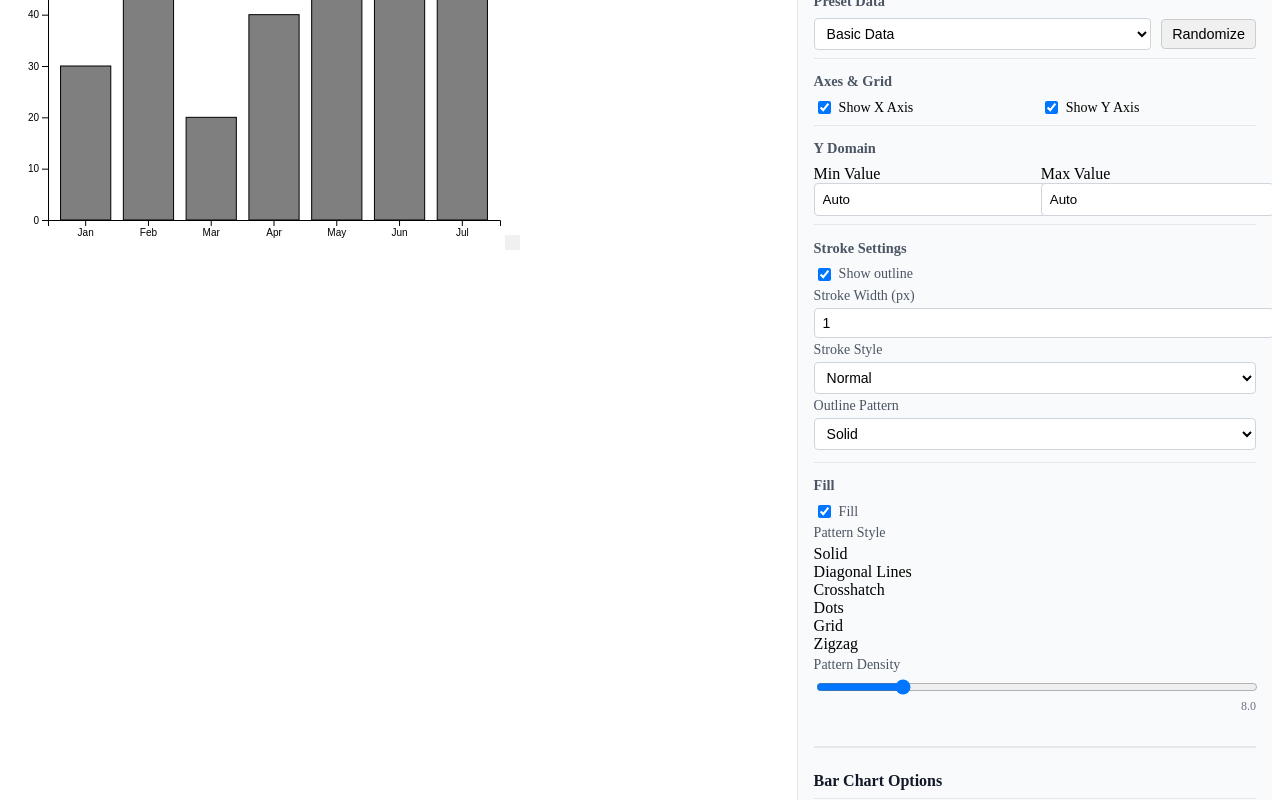
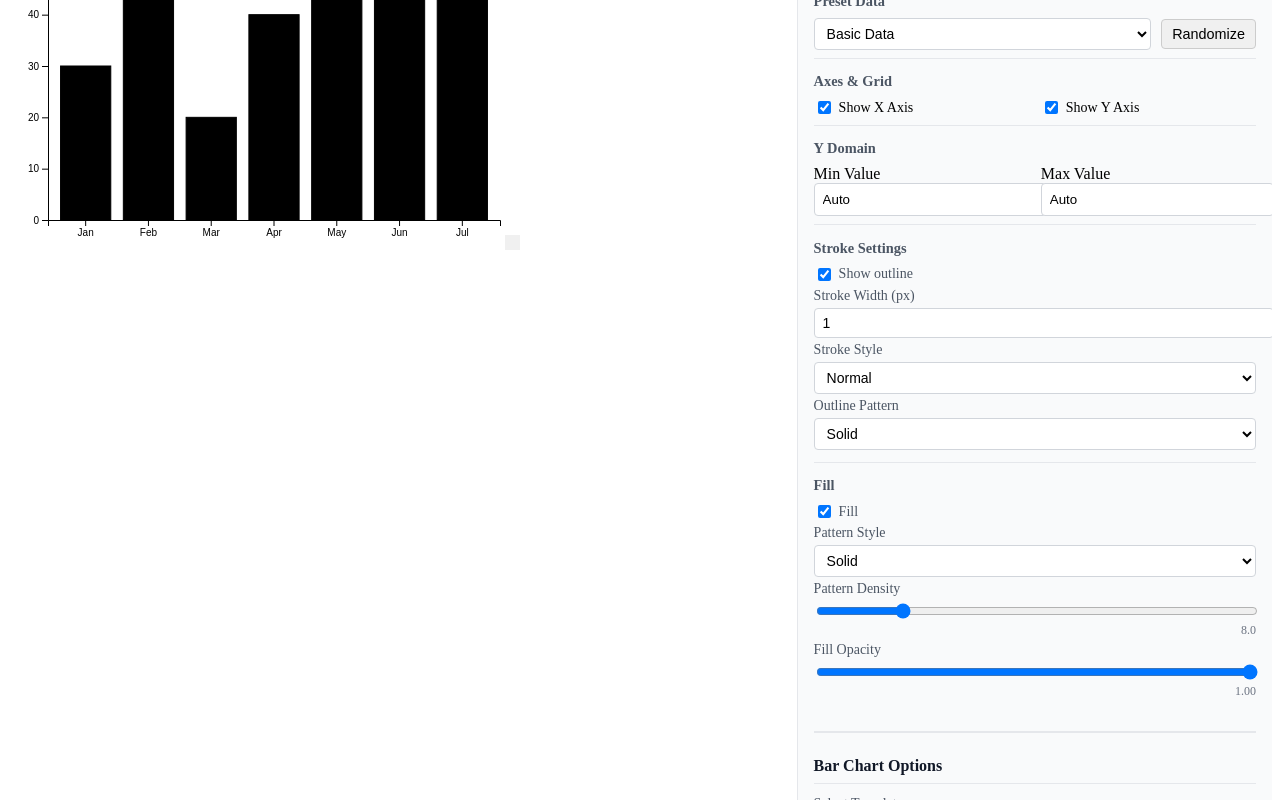
Before and after one commit to KimSeonGyeom/Chart-Outliner, a Next.js app: page / in a window 1280 px wide. Both pictures are taken after a click on the checkbox "Fill". Shown: the part 427-1227 px from the top of the page. Built offline with nearby package versions, Linux system fonts and the light colour scheme.

Commit message:
line fill reset, fillOpacity set to 1

```diff
--- a/components/charts/BarChart.jsx
+++ b/components/charts/BarChart.jsx
@@ -17,7 +17,7 @@ const BarChart = ({
   barStrokeColor = '#000',
   barStrokeWidth = 1,
   barFill = false,
-  barFillOpacity = 0.5,
+  barFillOpacity = 1,
   barFillPattern = 'solid',
   barFillZoomLevel = 8,
   barStrokePattern = 'solid',
--- a/components/charts/LineChartControls.jsx
+++ b/components/charts/LineChartControls.jsx
@@ -66,6 +66,7 @@ function LineChartControls({
   const fill = useChartStore(state => state.fillSettings.fill);
   const fillPattern = useChartStore(state => state.fillSettings.fillPattern);
   const fillZoomLevel = useChartStore(state => state.fillSettings.fillZoomLevel);
+  const fillOpacity = useChartStore(state => state.fillSettings.fillOpacity);
 
   // Chart data
   const chartData = useChartStore(state => state.chartData);
@@ -331,6 +332,7 @@ function LineChartControls({
               fill={fill}
               fillPattern={fillPattern}
               fillZoomLevel={fillZoomLevel}
+              fillOpacity={fillOpacity}
               lineStrokePattern={lineStrokePattern}
               lineStrokeWidth={lineStrokeWidth}
               lineStrokeStyle={lineStrokeStyle}
--- a/components/controls/line/LineAppearanceSection.jsx
+++ b/components/controls/line/LineAppearanceSection.jsx
@@ -1,5 +1,4 @@
 import React from 'react';
-import './LinePointsSection.scss';
 
 const LineAppearanceSection = ({
   curveType,
--- a/components/controls/line/LinePointsSection.scss
+++ /dev/null
@@ -1,90 +0,0 @@
-.control-slider {
-  display: flex;
-  flex-direction: row;
-  justify-content: space-between;
-
-  label {
-    width: 50%;
-  }
-
-  .range-value {
-    width: fit-content;
-    text-align: right;
-  }
-}
-
-.point-preview-container {
-  width: 40px;
-  height: 40px;
-  padding: 5px;
-  border: 1px solid #ddd;
-  border-radius: 4px;
-  display: flex;
-  align-items: center;
-  justify-content: center;
-
-  .point-shape-preview {
-    position: relative;
-    width: 20px;
-    height: 20px;
-
-    &.circle {
-      background-color: #333;
-      border-radius: 50%;
-    }
-
-    &.square {
-      background-color: #333;
-    }
-
-    &.triangle {
-      width: 0;
-      height: 0;
-      border-left: 10px solid transparent;
-      border-right: 10px solid transparent;
-      border-bottom: 18px solid #333;
-    }
-
-    &.diamond {
-      transform: rotate(45deg);
-      background-color: #333;
-    }
-
-    &.cross {
-      &::before,
-      &::after {
-        content: '';
-        position: absolute;
-        background-color: #333;
-      }
-
-      &::before {
-        left: 9px;
-        top: 0;
-        width: 2px;
-        height: 20px;
-      }
-
-      &::after {
-        top: 9px;
-        left: 0;
-        width: 20px;
-        height: 2px;
-      }
-    }
-
-    &.star {
-      background-color: transparent;
-      position: relative;
-
-      &::before {
-        content: '★';
-        color: #333;
-        font-size: 20px;
-        position: absolute;
-        top: -3px;
-        left: 0;
-      }
-    }
-  }
-}
--- a/components/controls/shared/FillSection.jsx
+++ b/components/controls/shared/FillSection.jsx
@@ -16,6 +16,7 @@ const FillSection = () => {
   const fill = useChartStore(state => state.fillSettings.fill);
   const fillPattern = useChartStore(state => state.fillSettings.fillPattern);
   const fillZoomLevel = useChartStore(state => state.fillSettings.fillZoomLevel);
+  const fillOpacity = useChartStore(state => state.fillSettings.fillOpacity);
   const updateFillSettings = useChartStore(state => state.updateFillSettings);
 
   // Use the previewZoomLevel from the UI store for immediate visual feedback
@@ -31,8 +32,8 @@ const FillSection = () => {
     updateFillSettings({ fill: checked });
   };
 
-  const handlePatternChange = (pattern) => {
-    updateFillSettings({ fillPattern: pattern });
+  const handlePatternChange = (e) => {
+    updateFillSettings({ fillPattern: e.target.value });
   };
 
   const handleZoomChange = (e) => {
@@ -44,6 +45,11 @@ const FillSection = () => {
   const finalizeZoomChange = () => {
     // Apply the final zoom level when slider interaction ends
     updateFillSettings({ fillZoomLevel: previewZoomLevel });
+  };
+
+  const handleOpacityChange = (e) => {
+    const newOpacity = parseFloat(e.target.value);
+    updateFillSettings({ fillOpacity: newOpacity });
   };
 
   return (
@@ -64,22 +70,27 @@ const FillSection = () => {
           <>
             <div className="control-row">
               <label>Pattern Style</label>
-              <div className="fill-pattern-options">
-                {fillPatternOptions.map((option) => (
+              <div className="dropdown-container">
+                <select
+                  value={fillPattern}
+                  onChange={handlePatternChange}
+                  className="dropdown-select"
+                >
+                  {fillPatternOptions.map(option => (
+                    <option key={option.value} value={option.value}>
+                      {option.label}
+                    </option>
+                  ))}
+                </select>
+                <div className="fill-preview-container">
                   <div
-                    key={option.value}
-                    className={`fill-pattern-option ${fillPattern === option.value ? 'selected' : ''}`}
-                    onClick={() => handlePatternChange(option.value)}
-                  >
-                    <div
-                      className={`fill-pattern-preview ${option.value}`}
-                      style={{
-                        backgroundSize: `${previewZoomLevel}px ${previewZoomLevel}px`
-                      }}
-                    />
-                    <span>{option.label}</span>
-                  </div>
-                ))}
+                    className={`fill-pattern-preview ${fillPattern}`}
+                    style={{
+                      backgroundSize: `${previewZoomLevel}px ${previewZoomLevel}px`,
+                      opacity: fillOpacity
+                    }}
+                  />
+                </div>
               </div>
             </div>
 
@@ -99,6 +110,21 @@ const FillSection = () => {
                 <div className="range-value">{previewZoomLevel.toFixed(1)}</div>
               </div>
             </div>
+
+            <div className="control-row">
+              <label>Fill Opacity</label>
+              <input
+                type="range"
+                min="0"
+                max="1"
+                step="0.05"
+                value={fillOpacity}
+                onChange={handleOpacityChange}
+              />
+              <div className="range-display">
+                <div className="range-value">{fillOpacity.toFixed(2)}</div>
+              </div>
+            </div>
           </>
         )}
       </div>
--- a/components/controls/shared/FillSection.scss
+++ b/components/controls/shared/FillSection.scss
@@ -112,3 +112,102 @@
     color: #666;
   }
 }
+
+// New dropdown styles
+.dropdown-container {
+  display: flex;
+  align-items: center;
+  margin-top: 5px;
+  gap: 10px;
+}
+
+.dropdown-select {
+  flex: 1;
+  padding: 8px;
+  border: 1px solid #ddd;
+  border-radius: 4px;
+  background-color: #fff;
+  cursor: pointer;
+  font-size: 14px;
+  min-width: 150px;
+
+  &:hover {
+    border-color: #aaa;
+  }
+
+  &:focus {
+    outline: none;
+    border-color: #1890ff;
+    box-shadow: 0 0 0 2px rgba(24, 144, 255, 0.2);
+  }
+}
+
+.fill-preview-container {
+  width: 60px;
+  height: 28px;
+  padding: 5px;
+  border: 1px solid #ddd;
+  border-radius: 4px;
+  display: flex;
+  align-items: center;
+  justify-content: center;
+
+  .fill-pattern-preview {
+    width: 50px;
+    height: 18px;
+    border: 1px solid #333;
+
+    &.solid {
+      background-color: #333;
+    }
+
+    &.diagonal {
+      background-image: repeating-linear-gradient(
+        45deg,
+        #333,
+        #333 2px,
+        transparent 2px,
+        transparent 8px
+      );
+    }
+
+    &.crosshatch {
+      background-image:
+        repeating-linear-gradient(
+          45deg,
+          #333,
+          #333 2px,
+          transparent 2px,
+          transparent 8px
+        ),
+        repeating-linear-gradient(
+          -45deg,
+          #333,
+          #333 2px,
+          transparent 2px,
+          transparent 8px
+        );
+    }
+
+    &.dots {
+      background-image: radial-gradient(
+        #333 2px,
+        transparent 2px
+      );
+    }
+
+    &.grid {
+      background-image:
+        linear-gradient(#333 1px, transparent 1px),
+        linear-gradient(90deg, #333 1px, transparent 1px);
+    }
+
+    &.zigzag {
+      background-image:
+        linear-gradient(135deg, #333 25%, transparent 25%) 0 0,
+        linear-gradient(225deg, #333 25%, transparent 25%) 0 0,
+        linear-gradient(315deg, #333 25%, transparent 25%) 0 0,
+        linear-gradient(45deg, #333 25%, transparent 25%) 0 0;
+    }
+  }
+}
--- a/components/store/chartStore.js
+++ b/components/store/chartStore.js
@@ -29,7 +29,8 @@ const createChartSpecificSlice = (set, get) => ({
   fillSettings: {
     fill: false,
     fillPattern: 'solid',
-    fillZoomLevel: 8
+    fillZoomLevel: 8,
+    fillOpacity: 1
   },
 
   // Default bar chart settings
@@ -133,7 +134,8 @@ const createChartSpecificSlice = (set, get) => ({
     fillSettings: {
       fill: config.fill ?? false,
       fillPattern: config.fillPattern ?? 'solid',
-      fillZoomLevel: config.fillZoomLevel ?? 8
+      fillZoomLevel: config.fillZoomLevel ?? 8,
+      fillOpacity: config.fillOpacity ?? 1
     },
     lineSettings: {
       marginTop: config.marginTop ?? 20,
@@ -189,6 +191,7 @@ const createChartSpecificSlice = (set, get) => ({
       fill: state.fillSettings.fill,
       fillPattern: state.fillSettings.fillPattern,
       fillZoomLevel: state.fillSettings.fillZoomLevel,
+      fillOpacity: state.fillSettings.fillOpacity,
       showPoints: state.lineSettings.showPoints,
       pointRadius: state.lineSettings.pointRadius,
       pointShape: state.lineSettings.pointShape,
```
